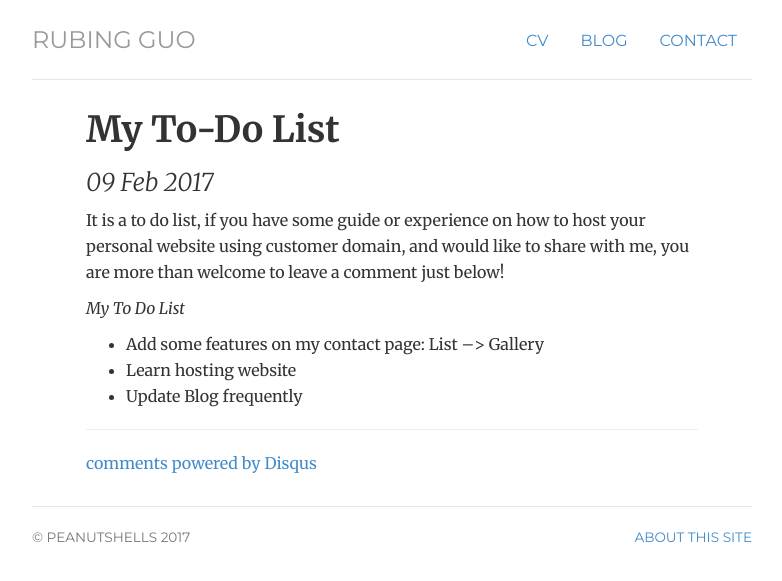
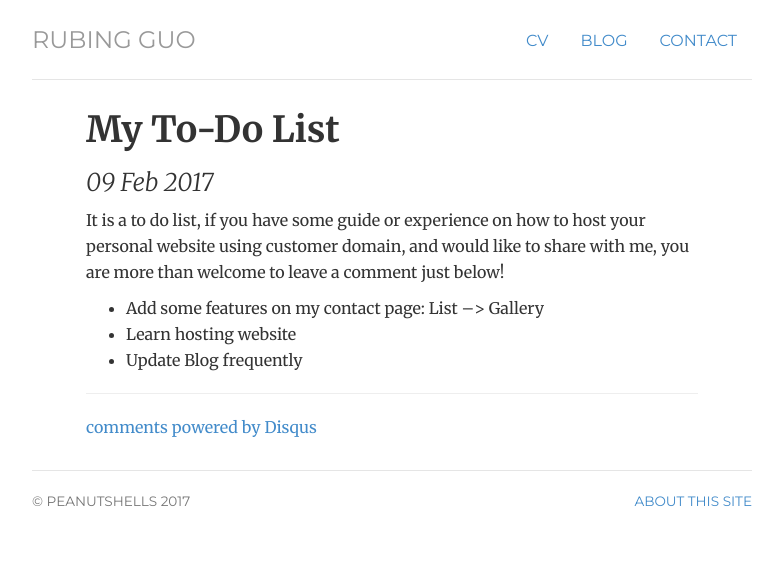
Before and after one commit to flower-joke/peanutshells.github.io, a Jekyll site: the page built from _posts/2017-02-09-rubing-guo-now-available.md, in a window 1280 px wide. Shown: the top 581 px of the page, without its empty margins (248-1030 px from the left). Built offline with Jekyll 4.4.1, drawn with Linux system fonts in a browser that asks for light colours; comment, search, counter and statistics services are not loaded.

Commit message:
Update 2017-02-09-rubing-guo-now-available.md

```diff
--- a/_posts/2017-02-09-rubing-guo-now-available.md
+++ b/_posts/2017-02-09-rubing-guo-now-available.md
@@ -1,11 +1,12 @@
 ---
 layout: post
 title: My To-Do List
+date: 2017-02-09
 ---
 
 It is a to do list, if you have some guide or experience on how to host your personal website using customer domain, and would like to share with me, you are more than welcome to leave a comment just below!
 
-*My To Do List*
+
 
 * Add some features on my contact page: List --> Gallery
 * Learn hosting website
```
